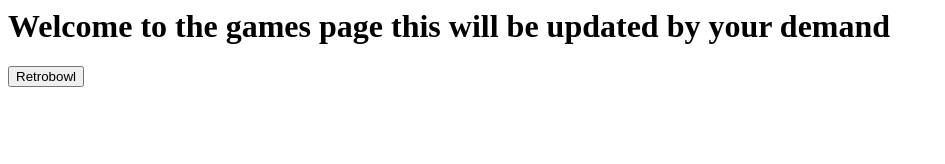
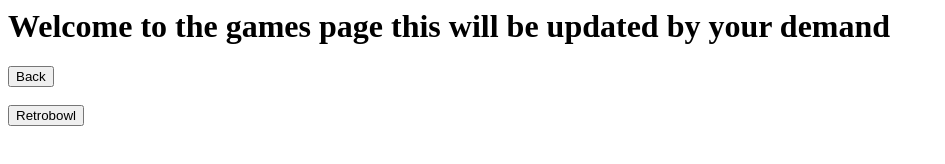
Before and after one commit to Thingsinreverse/games, a plain HTML site: page index.html in a window 1280 px wide. Shown: the whole page, without its empty margins (0-945 px from the left). Drawn offline with Linux system fonts and the light colour scheme.

Commit message:
Update index.html

```diff
--- a/index.html
+++ b/index.html
@@ -1,4 +1,8 @@
 <h1>Welcome to the games page this will be updated by your demand</h1>
+<a href="https://thingsinreverse.github.io/Things/">
+  <button>Back</button>
+</a> <br> <br>
+
 <a href="https://thingsinreverse.github.io/Retrobowl/">
   <button>Retrobowl</button>
 </a>
```
